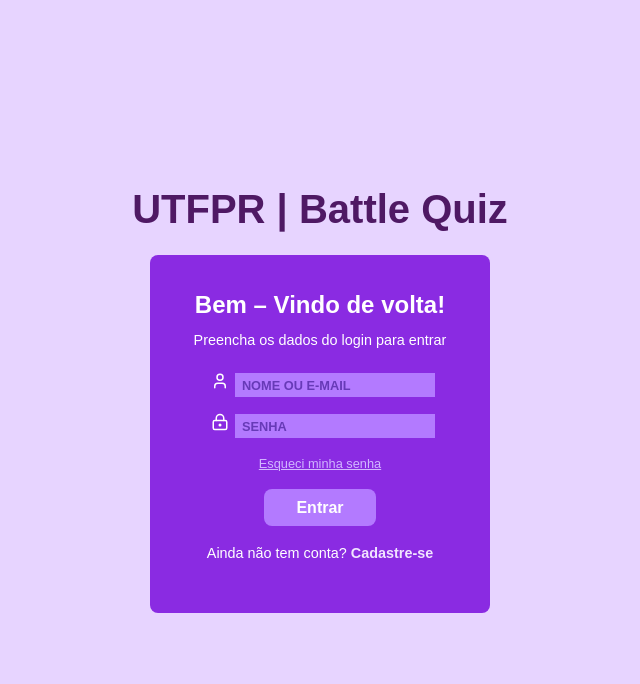
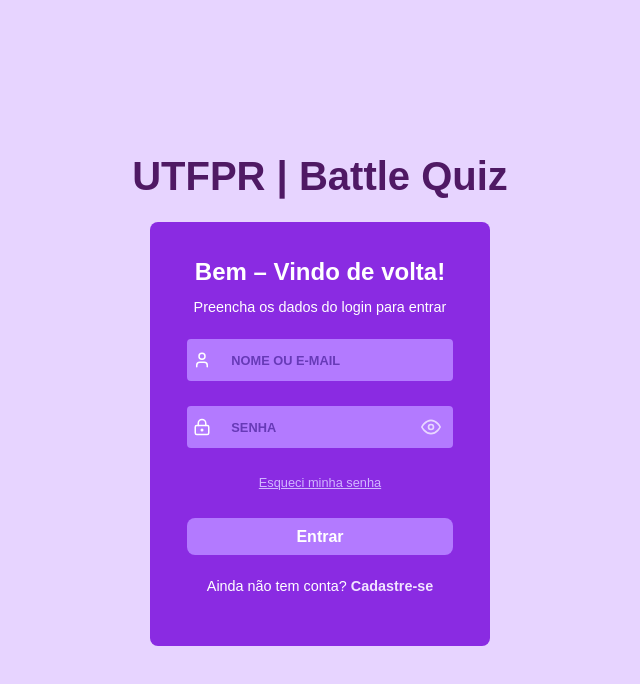
Before and after one commit to marianalmeid/projeto_aps_dw2, a React (Vite) app in the folder battleQuiz/: page / in a window 1280 px wide. Both pictures are taken after a click on the button "Entrar". Shown: the top 684 px of the page, without its empty margins (320-960 px from the left). Built offline with nearby package versions, Linux system fonts and the light colour scheme; a web font is replaced by a local one.

Commit message:
Botão de mostrar senha

```diff
--- a/battleQuiz/src/components/login.jsx
+++ b/battleQuiz/src/components/login.jsx
@@ -1,7 +1,9 @@
-import React from "react";
+import React, { useState } from "react";
 import "../styles/login.css";
 
 export default function Login({ irParaCadastro, irParaTelaIniJog }) {
+  const [mostrarSenha, setMostrarSenha] = useState(false);
+
   return (
     <div className="login-container">
       <h1 className="title">
@@ -13,20 +15,66 @@
         <p>Preencha os dados do login para entrar</p>
 
         <form className="login-form">
+          {/* CAMPO NOME / EMAIL */}
           <div className="l-input-group">
             <i className="icon">
-              <svg xmlns="http://www.w3.org/2000/svg" width="18" height="18" color="#fff" viewBox="0 0 24 24" fill="none" stroke="currentColor" strokeWidth="2" strokeLinecap="round" strokeLinejoin="round"><path d="M19 21v-2a4 4 0 0 0-4-4H9a4 4 0 0 0-4 4v2"/><circle cx="12" cy="7" r="4"/></svg>
+              <svg xmlns="http://www.w3.org/2000/svg" width="18" height="18" color="#fff"
+                viewBox="0 0 24 24" fill="none" stroke="currentColor" strokeWidth="2"
+                strokeLinecap="round" strokeLinejoin="round">
+                <path d="M19 21v-2a4 4 0 0 0-4-4H9a4 4 0 0 0-4 4v2"/>
+                <circle cx="12" cy="7" r="4"/>
+              </svg>
             </i>
-            <input className="login-input" type="text" placeholder="NOME OU E-MAIL" />
-            <div className="space"></div>
+
+            <input
+              className="login-input"
+              type="text"
+              placeholder="NOME OU E-MAIL"
+            />
           </div>
 
-          <div className="l-input-group">
+          {/* CAMPO SENHA */}
+          <div className="l-input-group senha-group">
             <i className="icon">
-              <svg xmlns="http://www.w3.org/2000/svg" width="18" height="18" color="#fff" viewBox="0 0 24 24" fill="none" stroke="currentColor" strokeWidth="2" strokeLinecap="round" strokeLinejoin="round"><circle cx="12" cy="16" r="1"/><rect x="3" y="10" width="18" height="12" rx="2"/><path d="M7 10V7a5 5 0 0 1 10 0v3"/></svg>
+              <svg xmlns="http://www.w3.org/2000/svg" width="18" height="18" color="#fff"
+                viewBox="0 0 24 24" fill="none" stroke="currentColor" strokeWidth="2"
+                strokeLinecap="round" strokeLinejoin="round">
+                <circle cx="12" cy="16" r="1"/>
+                <rect x="3" y="10" width="18" height="12" rx="2"/>
+                <path d="M7 10V7a5 5 0 0 1 10 0v3"/>
+              </svg>
             </i>
-            <input className="login-input" type="password" placeholder="SENHA" />
-            <div className="space"></div>
+
+            <input
+              className="login-input"
+              type={mostrarSenha ? "text" : "password"}
+              placeholder="SENHA"
+            />
+
+            {/* OLHINHO */}
+            <button
+              type="button"
+              className="toggle-senha"
+              onClick={() => setMostrarSenha(!mostrarSenha)}
+            >
+              {mostrarSenha ? (
+                <svg xmlns="http://www.w3.org/2000/svg" fill="none" stroke="currentColor"
+                  strokeWidth="2" strokeLinecap="round" strokeLinejoin="round"
+                  viewBox="0 0 24 24">
+                  <path d="M17.94 17.94A10.94 10.94 0 0 1 12 20c-5.52 0-10-4.48-10-8
+                           0-1.61.64-3.11 1.78-4.53m3.1-2.57A9.77 9.77 0 0 1 12 4c5.52 0
+                           10 4.48 10 8 0 1.4-.47 2.8-1.36 4.06M9.53 9.53A3.5 3.5 0 0
+                           1 14.47 14.47M1 1l22 22"/>
+                </svg>
+              ) : (
+                <svg xmlns="http://www.w3.org/2000/svg" fill="none" stroke="currentColor"
+                  strokeWidth="2" strokeLinecap="round" strokeLinejoin="round"
+                  viewBox="0 0 24 24">
+                  <path d="M1 12s4-8 11-8 11 8 11 8-4 8-11 8S1 12 1 12z"/>
+                  <circle cx="12" cy="12" r="3"/>
+                </svg>
+              )}
+            </button>
           </div>
 
           <a href="#" className="forgot-password">Esqueci minha senha</a>
--- a/battleQuiz/src/styles/login.css
+++ b/battleQuiz/src/styles/login.css
@@ -26,6 +26,9 @@
   border-radius: 8px;
   width: 340px;
   text-align: center;
+  display: flex;
+  flex-direction: column;
+  align-items: center;
 }
 
 .login-box h2 {
@@ -39,37 +42,44 @@
 }
 
 
-.input-group {
+.l-input-group {
+  position: relative;
   display: flex;
   align-items: center;
   background-color: #b37aff;
   border-radius: 4px;
   padding: 0.4rem;
   margin-bottom: 1rem;
+  width: 100%;
+  box-sizing: border-box;
 }
 
 .login-form{
-  height: 10rem;
-  justify-content: space-between;
+  width: 100%;
+  display: flex;
+  flex-direction: column;
+  gap: 0.6rem;
   padding: 0.3rem;
+  box-sizing: border-box;
 }
 
 .icon {
-  margin: 0 0.4rem;
-
+  margin-right: 0.4rem;
+  display: flex;
+  align-items: center;
 }
 
 .login-input {
   border: none;
-  background: #b37aff;
+  background: transparent;
   outline: none;
-  color: rgb(255, 255, 255);
+  color: #fff;
+  font-weight: bold;
   font-size: 0.9rem;
   flex: 1;
-  width: 75%;
-  height: 1.5rem;
-  margin-bottom: 1rem;
-  padding: 0.4rem;
+  height: 1.8rem;
+  padding: 0.15rem 0.4rem;
+  box-sizing: border-box;
 }
 
 .space{
@@ -87,7 +97,7 @@
   color: #d1b6ff;
   font-size: 0.8rem;
   text-decoration: underline;
-  display: block;
+  display: inline-block;
   margin-bottom: 1rem;
 }
 
@@ -109,6 +119,9 @@
 .back-text {
   margin-top: 1rem;
   font-size: 0.85rem;
+  text-align: center;
+  width: 100%;
+  display: block;
 }
 
 .back-text span {
@@ -116,3 +129,27 @@
   font-weight: bold;
   cursor: pointer;
 }
+
+.toggle-senha {
+  position: absolute;
+  right: 8px;
+  background: none;
+  border: none;
+  cursor: pointer;
+  padding: 4px;
+  display: flex;
+  align-items: center;
+  justify-content: center;
+}
+
+.toggle-senha svg {
+  width: 20px;
+  height: 20px;
+  stroke: #fff;
+  opacity: 0.7;
+  transition: opacity 0.2s ease;
+}
+
+.toggle-senha:hover svg {
+  opacity: 1;
+}
```
